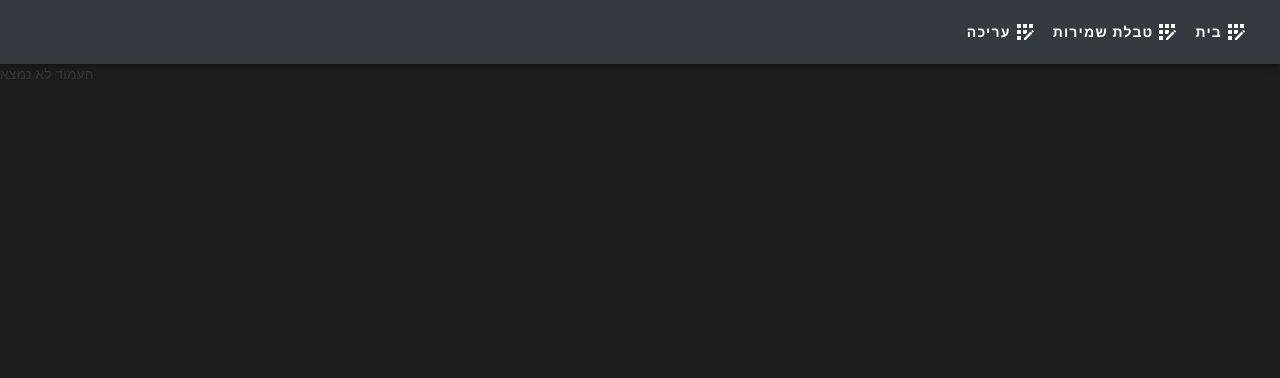
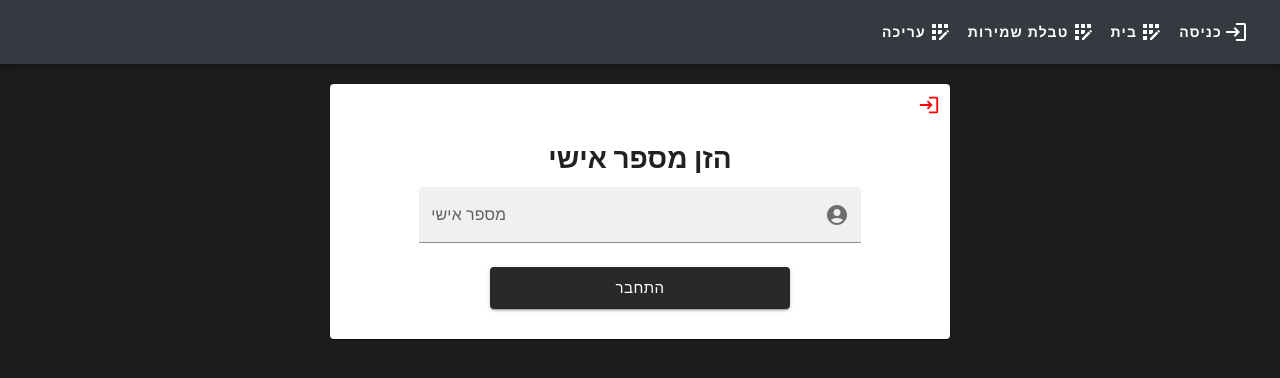
Before and after one commit to Baruch-G/ToranutFront, a React (Vite) app: page /login in a window 1280 px wide. Shown: the top 378 px of the page. Built offline with nearby package versions, Linux system fonts and the light colour scheme.

Commit message:
Login component added

```diff
--- a/src/App.tsx
+++ b/src/App.tsx
@@ -3,6 +3,7 @@ import { BrowserRouter, Routes, Route } from "react-router-dom";
 import DutiesTable from './components/dutiesTable.tsx/DutiesTable';
 import NavBar from './components/navbar/NavBar';
 import EditPage from './components/editPage/EditPage';
+import Login from './components/login/Login';
 
 function App() {
   return (
@@ -13,6 +14,7 @@ function App() {
           <Route index element={<div>עמוד בית</div>} />
           <Route path="/duties-table" element={<DutiesTable />}/>
           <Route path="/edit" element={<EditPage />}/>
+          <Route path="/login" element={<Login onLogin={() => {}}/>}/>
           <Route path="*" element={<div>העמוד לא נמצא</div>} />
         </Routes>
       </BrowserRouter>
--- a/src/components/dutiesTable.tsx/DutiesTable.tsx
+++ b/src/components/dutiesTable.tsx/DutiesTable.tsx
@@ -11,12 +11,20 @@ const columns: GridColDef[] = [
             params.row.ShiftType ? params.row.ShiftType.name : '',
     },
     {
-        field: 'Executor', headerName: 'מבצע', width: 130, valueGetter: (params: GridValueGetterParams) =>
+        field: 'ExecutorName', headerName: 'מבצע', width: 130, valueGetter: (params: GridValueGetterParams) =>
             params.row.Executor ? params.row.Executor.name : '',
     },
     {
-        field: 'Substitute', headerName: 'עתודה', width: 130, valueGetter: (params: GridValueGetterParams) =>
+        field: 'Executor', headerName: 'מספר אישי מבצע', width: 130, valueGetter: (params: GridValueGetterParams) =>
+            params.row.Executor ? params.row.Executor.soldierId : '', sortable: false
+    },
+    {
+        field: 'SubstituteName', headerName: 'עתודה', width: 130, valueGetter: (params: GridValueGetterParams) =>
             params.row.Substitute ? params.row.Substitute.name : '',
+    },
+    {
+        field: 'Substitute', headerName: 'מספר אישי עתודה', width: 130, valueGetter: (params: GridValueGetterParams) =>
+            params.row.Substitute ? params.row.Substitute.soldierId : '', sortable: false
     },
     {
         field: 'startdate', headerName: 'תאריך התחלה', width: 130, valueGetter: (params: GridValueGetterParams) =>
@@ -25,14 +33,13 @@ const columns: GridColDef[] = [
     {
         field: 'enddate', headerName: 'תאריך סיום', width: 130, valueGetter: (params: GridValueGetterParams) =>
             params.row.enddate ? dateFormat(new Date(params.row.enddate)) : ''
-    },
+    }
 ];
 
 const DutiesTable = () => {
     const usersTableContainer = useRef<HTMLDivElement>(null) // Add the type here
 
     const [rows, setRows] = useState<Potential[]>([])
-
 
     useEffect(() => {
         const getPotentials = async () => {
--- a/src/components/genericTable/GenericTable.tsx
+++ b/src/components/genericTable/GenericTable.tsx
@@ -1,6 +1,5 @@
 import { DataGrid, GridColDef, GridValidRowModel, GridValueGetterParams } from '@mui/x-data-grid';
 import "./GenericTable.css"
-import { useEffect } from 'react';
 
 interface GenericTableItems {
     items: GridValidRowModel[]
--- /dev/null
+++ b/src/components/login/Login.tsx
@@ -0,0 +1,135 @@
+import React, { useState, FormEvent } from 'react';
+import Card from '@mui/material/Card';
+import CardContent from '@mui/material/CardContent';
+import InputAdornment from '@mui/material/InputAdornment';
+import AccountCircle from '@mui/icons-material/AccountCircle';
+import FormControl from '@mui/material/FormControl';
+import InputLabel from '@mui/material/InputLabel';
+import FilledInput from '@mui/material/FilledInput';
+import LoginIcon from '@mui/icons-material/Login'
+import { Link } from 'react-router-dom';
+import Button from '@mui/material/Button';
+import { useNavigate } from 'react-router-dom';
+
+export interface User {
+  id: string;
+  name : string
+}
+
+interface LoginProps {
+  onLogin: (user: User) => void;
+}
+
+const Login = (props : LoginProps) => {
+  const navigate = useNavigate();
+
+  const [values, setValues] = useState<{
+    errVisible: boolean;
+    userName: string;
+  }>({
+    errVisible: false,
+    userName: '',
+  });
+
+  const handleChange = (prop: keyof typeof values) => (
+    event: React.ChangeEvent<HTMLInputElement>
+  ) => {
+    setValues({ ...values, [prop]: event.target.value });
+  };
+
+  const logIn = (e: FormEvent<HTMLFormElement>) => {
+    e.preventDefault();
+    setUserObj(values.userName);
+    console.log('logged in');
+  };
+
+  const setUserObj = async (SoldierID: string) => {
+    await fetch(`//Url here... ${SoldierID}`)
+      .then((res) => {
+        return res.json();
+      })
+      .then((data) => {
+        var resUser : boolean | User = data
+
+        if (resUser) {
+          props.onLogin(resUser as User);
+          navigate(`/`);
+        } else {
+          setValues({ ...values, errVisible: true });
+        }
+      });
+  };
+
+  return (
+    <center>
+      <Card style={cardStyle} sx={{ minWidth: 100 }}>
+        <form style={gridStyle} onSubmit={logIn}>
+          <div style={{ justifySelf: 'end' }}>
+            <Link to="/">
+              {' '}
+              <LoginIcon style={{ color: 'red', fontSize: 22 }} />
+            </Link>
+          </div>
+          <CardContent>
+            <h3>הזן מספר אישי</h3>
+            <FormControl sx={{ m: 1, width: '50ch' }} variant="filled">
+              <InputLabel htmlFor="filled-adornment">מספר אישי</InputLabel>
+              <FilledInput
+                id="filled-adornment"
+                type="number"
+                value={values.userName}
+                onChange={handleChange('userName')}
+                endAdornment={
+                  <InputAdornment position="end">
+                    <AccountCircle />
+                  </InputAdornment>
+                }
+              />
+            </FormControl>
+          </CardContent>
+          {values.errVisible && (
+            <p
+              style={{
+                marginTop: -20,
+                color: 'red',
+              }}
+            >
+              מספר אישי לא קיים במאגר
+            </p>
+          )}
+          <Button
+            style={{ width: 300, backgroundColor: '#292929' }}
+            type="submit"
+            size="large"
+            variant="contained"
+            disabled={false}
+          >
+            התחבר
+          </Button>
+
+          <div
+            style={{
+              marginTop: 20,
+              display: 'grid',
+              gridTemplateColumns: '1fr 0.5fr 1fr',
+            }}
+          >
+          </div>
+        </form>
+      </Card>
+    </center>
+  );
+};
+
+const gridStyle: React.CSSProperties = {
+  display: 'grid',
+  justifyItems: 'center',
+};
+
+const cardStyle: React.CSSProperties = {
+  marginTop: 20,
+  width: 600,
+  padding: 10,
+};
+
+export default Login;
--- a/src/components/navbar/NavBar.tsx
+++ b/src/components/navbar/NavBar.tsx
@@ -20,6 +20,12 @@ import './NavBar.css'
 export default function NavBar() {
     const tabItems = [
         {
+            content: 'כניסה',
+            link: '/login',
+            icon: <LoginIcon />,
+            isVisible: true,
+        },
+        {
             content: 'בית',
             link: '/',
             icon: <AppRegistrationIcon />,
@@ -36,7 +42,8 @@ export default function NavBar() {
             link: '/edit',
             icon: <AppRegistrationIcon />,
             isVisible: true,
-        }
+        },
+
     ]
     return (
         <Box sx={{ flexGrow: 1 }}>
```
